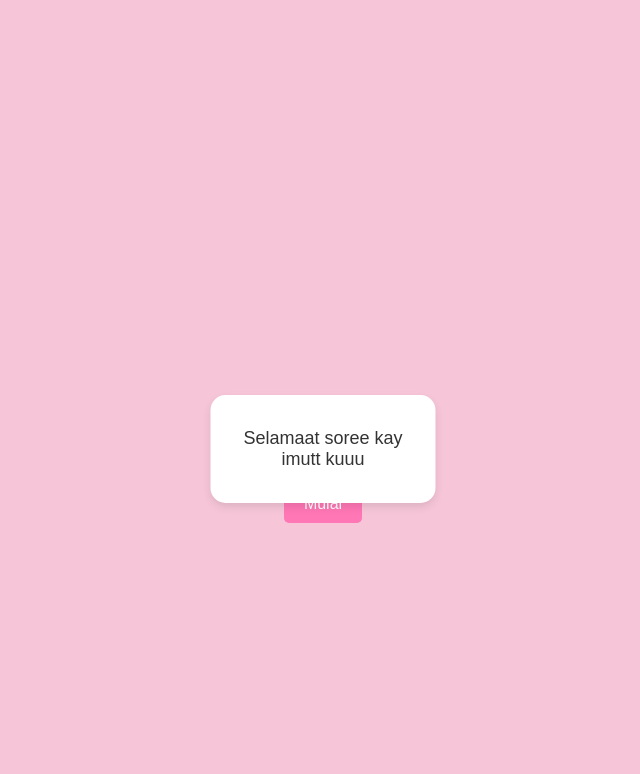
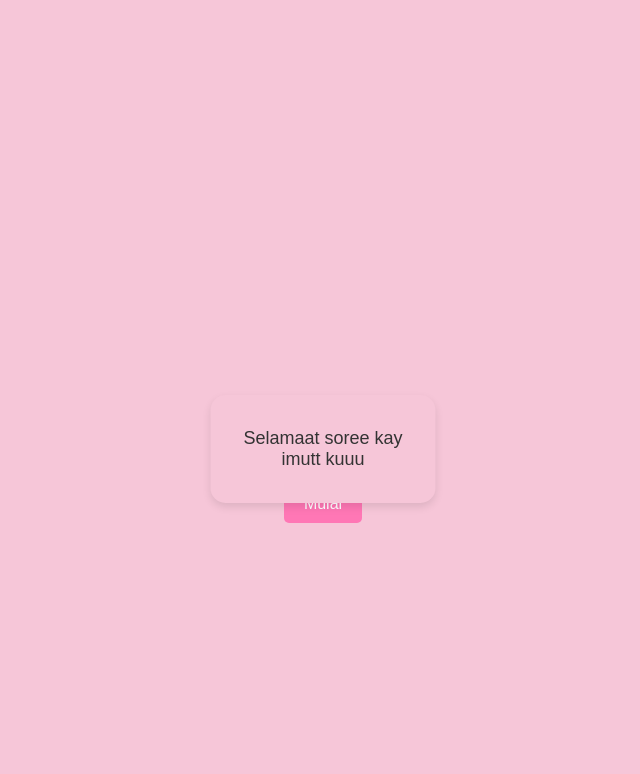
Before and after one commit to duniabagiku/kay-lucu, a plain HTML site: page index.html in a window 1280 px wide. Both pictures are taken after a click on the button "Mulai". Shown: the top 774 px of the page, without its empty margins (317-957 px from the left). Drawn offline with Linux system fonts and the light colour scheme.

Commit message:
Update style.css

```diff
--- a/style.css
+++ b/style.css
@@ -41,7 +41,7 @@ body {
 
 .chat-bubble {
     display: none;
-    background-color: #fff;
+    background-color: #f6c6d8;
     border-radius: 15px;
     padding: 15px;
     position: absolute;
```
